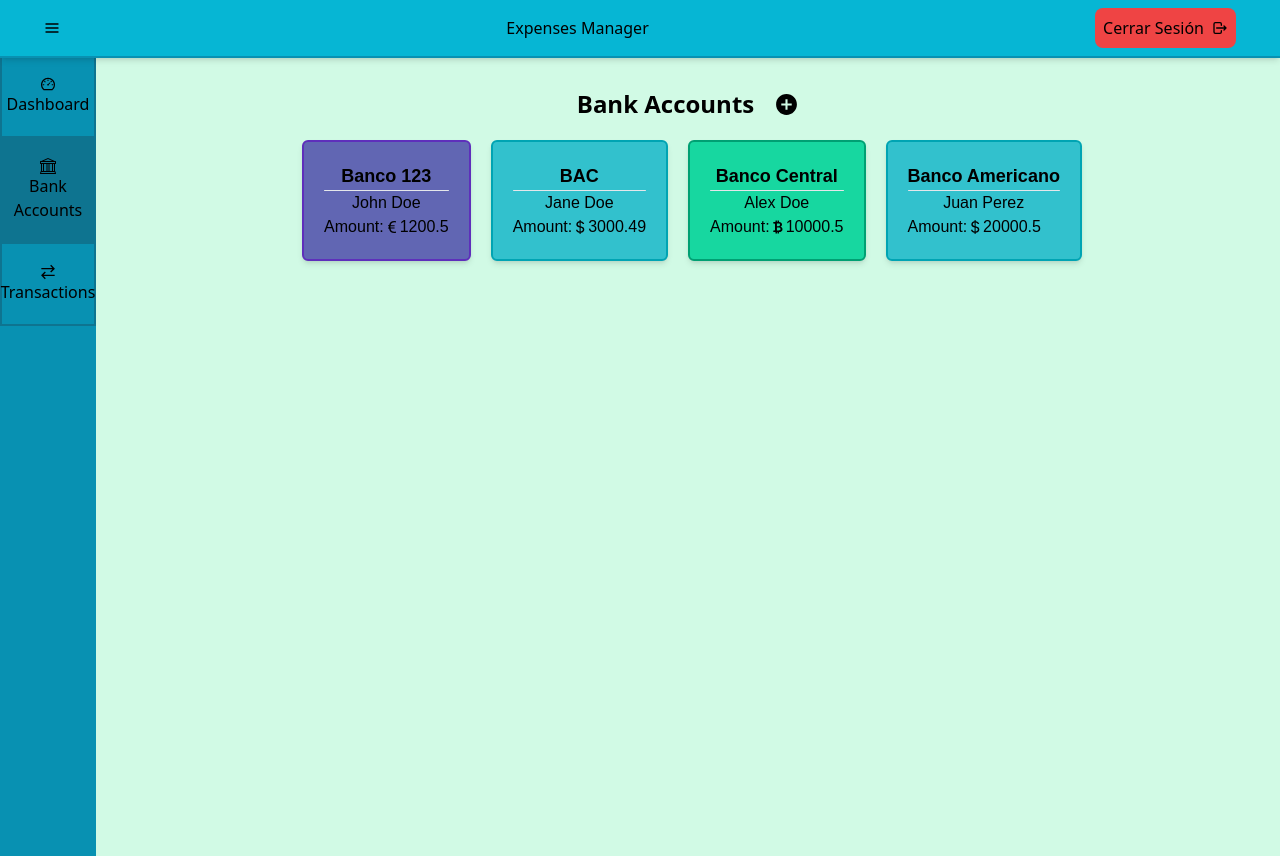
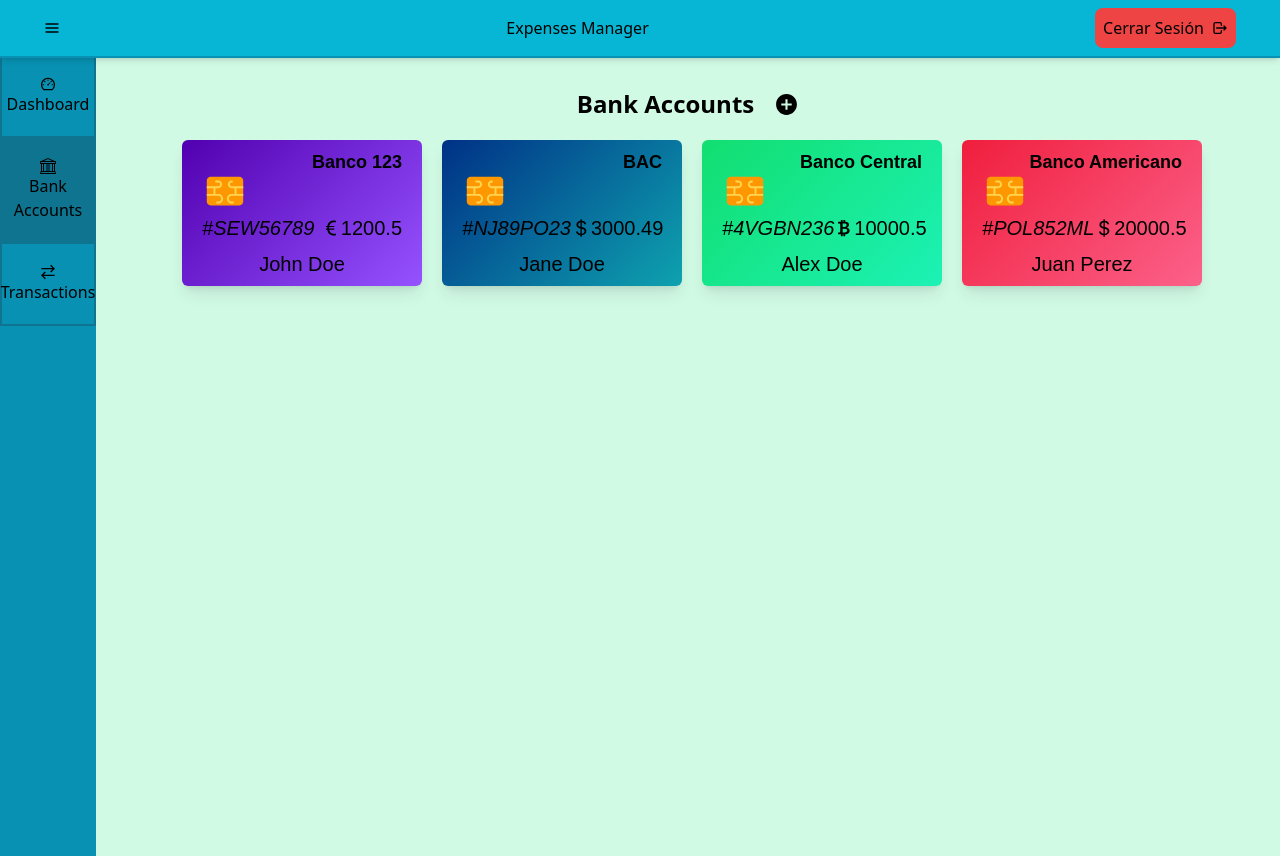
Before and after one commit to Alejandra-Villalobos/expenses-manager, a React (Create React App) app in the folder expenses-frontend/: page /banks in a window 1280 px wide. Built offline with nearby package versions, Linux system fonts and the light colour scheme; a web font is replaced by a local one.

Commit message:
Added: Bank account style

```diff
--- a/expenses-frontend/src/App.css
+++ b/expenses-frontend/src/App.css
@@ -2,22 +2,18 @@
 @tailwind components;
 @tailwind utilities;
 
-.bank-divs:nth-child(2n){
-    background: #544179;
-    border-color:#3800a7;
+.bank-divs {
+    background: linear-gradient(315deg, rgba(252,97,138,1) 0%, rgba(240,30,61,1) 100%);
 }
 
-.bank-divs:nth-child(2n+1){
-    background: #6166B3;
-    border-color:#5e2fbb;
+.bank-divs:nth-child(4n+1){
+    background: linear-gradient(315deg, rgba(150,82,255,1) 0%, rgba(81,0,176,1) 100%);
 }
 
-.bank-divs:nth-child(2n+2){
-    background: #32C1CD;
-    border-color:#00a4b3;
+.bank-divs:nth-child(4n+2){
+    background: linear-gradient(315deg, rgba(14,162,175,1) 0%, rgba(0,49,134,1) 100%);
 }
 
-.bank-divs:nth-child(2n+3){
-    background: #17D7A0;
-    border-color: #00a073;
+.bank-divs:nth-child(4n+3){
+    background: linear-gradient(315deg, rgba(28,242,181,1) 0%, rgba(18,222,112,1) 100%);
 }
--- a/expenses-frontend/src/components/ShowBanks.js
+++ b/expenses-frontend/src/components/ShowBanks.js
@@ -1,6 +1,7 @@
 import '../App.css'
 import React, { useState, useEffect } from 'react'
 import { BsCurrencyBitcoin, BsCurrencyDollar, BsCurrencyEuro } from 'react-icons/bs'
+import { FcSimCardChip } from 'react-icons/fc'
 
 function ShowBanks() {
     const [banks, setBanks] = useState([]);
@@ -21,11 +22,14 @@ function ShowBanks() {
   return (
     <div  className='flex flex-row gap-3 justify-center flex-wrap'>
           {banks.map((bank)=>
-            <div key={bank.id} className='bank-divs mt-5 p-5 ml-2 rounded-md  border-2 shadow-md'>
-              <p className='font-fira font-bold text-lg text-center'>{bank.bankName}</p>
-              <hr className='bg-gray-500 rounded-lg'/>
-              <p className='font-fira text-center'>{bank.user}</p>
-              <p className='font-fira text-center flex items-center'>Amount: {setCur(bank.currency)} {bank.amount}</p>
+            <div key={bank.id} className="bank-divs mt-5 p-5 ml-2 rounded-md shadow-lg w-60 hover:scale-110 hover:ml-5 hover:mr-5 transition-all">
+              <p className='font-fira font-bold text-lg text-end -mt-3 -mb-2'>{bank.bankName}</p>
+              <FcSimCardChip size={46}/>
+              <div className='flex flex-row justify-between'>
+                <p className='font-fira italic text-xl'>#{bank.account}</p>
+                <p className='font-fira text-xl flex flex-row items-center'>{setCur(bank.currency)} {bank.amount}</p>
+              </div>
+              <p className='font-fira text-center text-xl mt-2 -mb-3'>{bank.user}</p>
             </div>
           )}
     </div>
--- a/expenses-frontend/src/components/ShowTransactions.js
+++ b/expenses-frontend/src/components/ShowTransactions.js
@@ -40,10 +40,10 @@ function ShowTransactions() {
       <>
       <div className='flex flex-row justify-between flex-wrap mr-3 ml-3'>
             {transactions.map((transaction, i)=>
-              <div key={i} className={`mt-5 ml-2 rounded-md border-2 shadow-md ${transaction.hasOwnProperty('to') ? prop.out['bg-border'] : prop.in['bg-border'] }`}>
-                <p className={`text-white font-bold font-fira text-cente px-12 ${transaction.hasOwnProperty('to') ? prop.out['p-bg'] : prop.in['p-bg'] }`}>{transaction.hasOwnProperty('to') ? prop.out.type : prop.in.type }</p>
+              <div key={i} className={`mt-5 ml-2 rounded-md border-2 shadow-md ${transaction.hasOwnProperty('toAccount') ? prop.out['bg-border'] : prop.in['bg-border'] }`}>
+                <p className={`text-white font-bold font-fira text-cente px-12 ${transaction.hasOwnProperty('toAccount') ? prop.out['p-bg'] : prop.in['p-bg'] }`}>{transaction.hasOwnProperty('toAccount') ? prop.out.type : prop.in.type }</p>
                 <p className='font-fira font-bold text-lg text-center flex items-center justify-center gap-1'>
-                {transaction.hasOwnProperty('to') ? prop.out.symbol : prop.in.symbol} {setCur(transaction.currency)} {transaction.amount}</p>
+                {transaction.hasOwnProperty('toAccount') ? prop.out.symbol : prop.in.symbol} {setCur(transaction.currency)} {transaction.amount}</p>
                 <p className='font-fira text-center'>{transaction.category}</p>
                 <p className='font-fira text-center'>{transaction.date}</p>
               </div>
--- a/expenses-frontend/src/components/forms/OutcomesForm.js
+++ b/expenses-frontend/src/components/forms/OutcomesForm.js
@@ -2,6 +2,8 @@ import React, { useState } from 'react'
 
 function OutcomesForm(props) {
     const [newOutcome, setNewOutcome] = useState([]);
+
+    //Toggle transfer to account option
     const [transactionTo, setTransactionTo] = useState(false);
 
     const handeFormChange = (e) => {
@@ -26,6 +28,7 @@ function OutcomesForm(props) {
         setTransactionTo(false)
         props.setTrigger(false)
     };
+
     return (props.trigger) ? (
         <div className='z-50 fixed top-0 left-0 w-full h-screen flex justify-center items-center bg-black bg-opacity-40'>
             <div className='relative p-8 bg-white rounded-md'>
--- a/expenses-frontend/tailwind.config.js
+++ b/expenses-frontend/tailwind.config.js
@@ -7,7 +7,7 @@ module.exports = {
     extend: {
       fontFamily: {
         'fira': ['Fira Sans Condensed', 'sans-serif']
-      }
+      },
     },
   },
   plugins: [],
```
